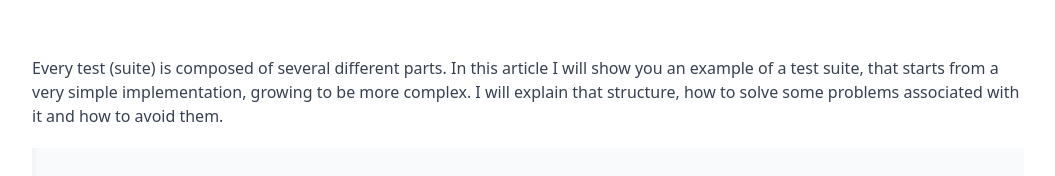
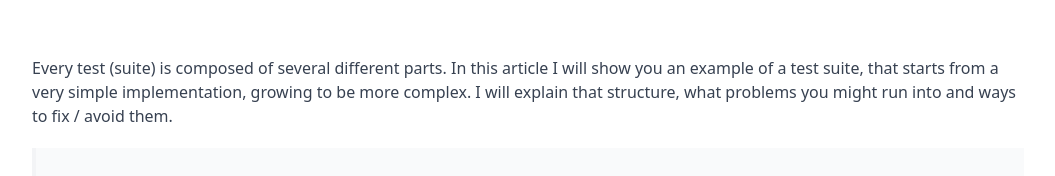
Before and after one commit to smolak/howtotest, a Next.js app: page /structure-of-a-test-suite in a window 1280 px wide. Shown: the part 144-320 px from the top of the page, without its empty margins (112-1167 px from the left). Built offline with nearby package versions, Linux system fonts and the light colour scheme.

Commit message:
Changes in the introduction

```diff
--- a/pages/structure-of-a-test-suite.js
+++ b/pages/structure-of-a-test-suite.js
@@ -17,7 +17,7 @@ export default function ImplementationDetailInTestsDescription() {
           <p>
             Every test (suite) is composed of several different parts. In this article I will show you an example of a
             test suite, that starts from a very simple implementation, growing to be more complex. I will explain that
-            structure, how to solve some problems associated with it and how to avoid them.
+            structure, what problems you might run into and ways to fix / avoid them.
           </p>
           <section>
             <aside>
@@ -438,7 +438,7 @@ function createAndPrepareStarship() {
             <ul className="conversation starting-you">
               <li>So, there's no point in using hooks?</li>
               <li>
-                There is, as sometimes you don't only assign values to local variables.You can also:
+                There is, as sometimes you don't only assign values to local variables. You can also:
                 <ul>
                   <li>start a server</li>
                   <li>open / close a file for reading</li>
```
